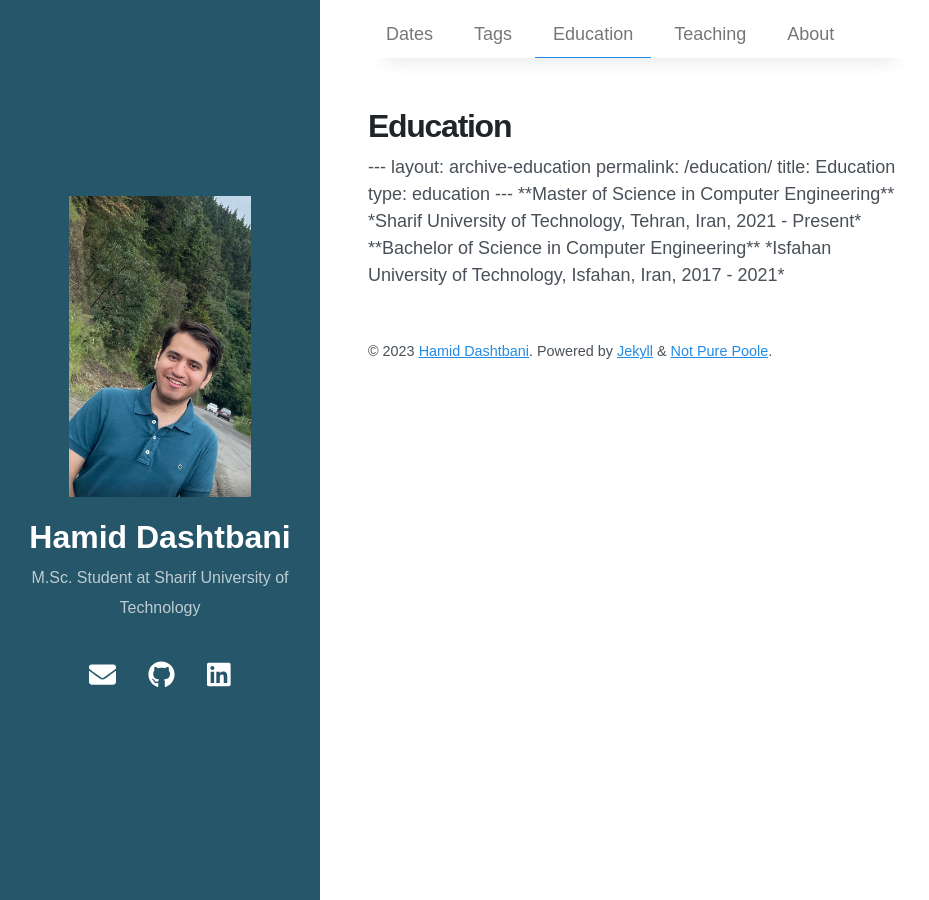
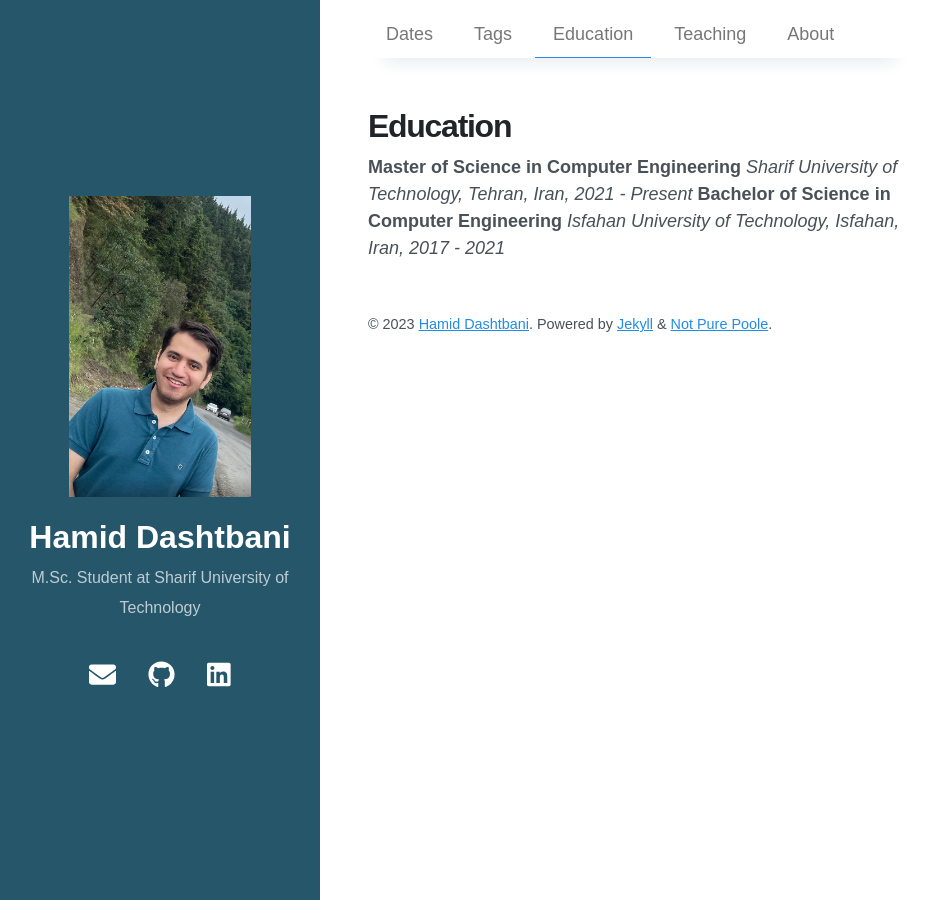
Before and after one commit to HamidDasht/hamiddasht.github.io, a Jekyll site: the page built from education.md, in a window 1280 px wide. Shown: the whole page, without its empty margins (0-929 px from the left). Built offline with Jekyll 4.4.1, drawn with Linux system fonts in a browser that asks for light colours; nearby versions of some CDN libraries; part of the change alters nothing that is shown.

Commit message:
initial commit

```diff
--- a/_includes/education.md
+++ /dev/null
@@ -1,14 +0,0 @@
----
-layout: archive-education
-permalink: /education/
-title: Education
-type: education
----
-
-**Master of Science in Computer Engineering**
-
-*Sharif University of Technology, Tehran, Iran, 2021 - Present*
-
-**Bachelor of Science in Computer Engineering**
-
-*Isfahan University of Technology, Isfahan, Iran, 2017 - 2021*
--- a/_layouts/archive-education.html
+++ b/_layouts/archive-education.html
@@ -6,4 +6,10 @@ layout: default
 
 <h1>{{ page.title }}</h1>
 
-{% include education.md %}
+<p>
+<b>Master of Science in Computer Engineering</b>
+<i>Sharif University of Technology, Tehran, Iran, 2021 - Present</i>
+
+<b>Bachelor of Science in Computer Engineering</b>
+<i>Isfahan University of Technology, Isfahan, Iran, 2017 - 2021</i>
+</p>
```
